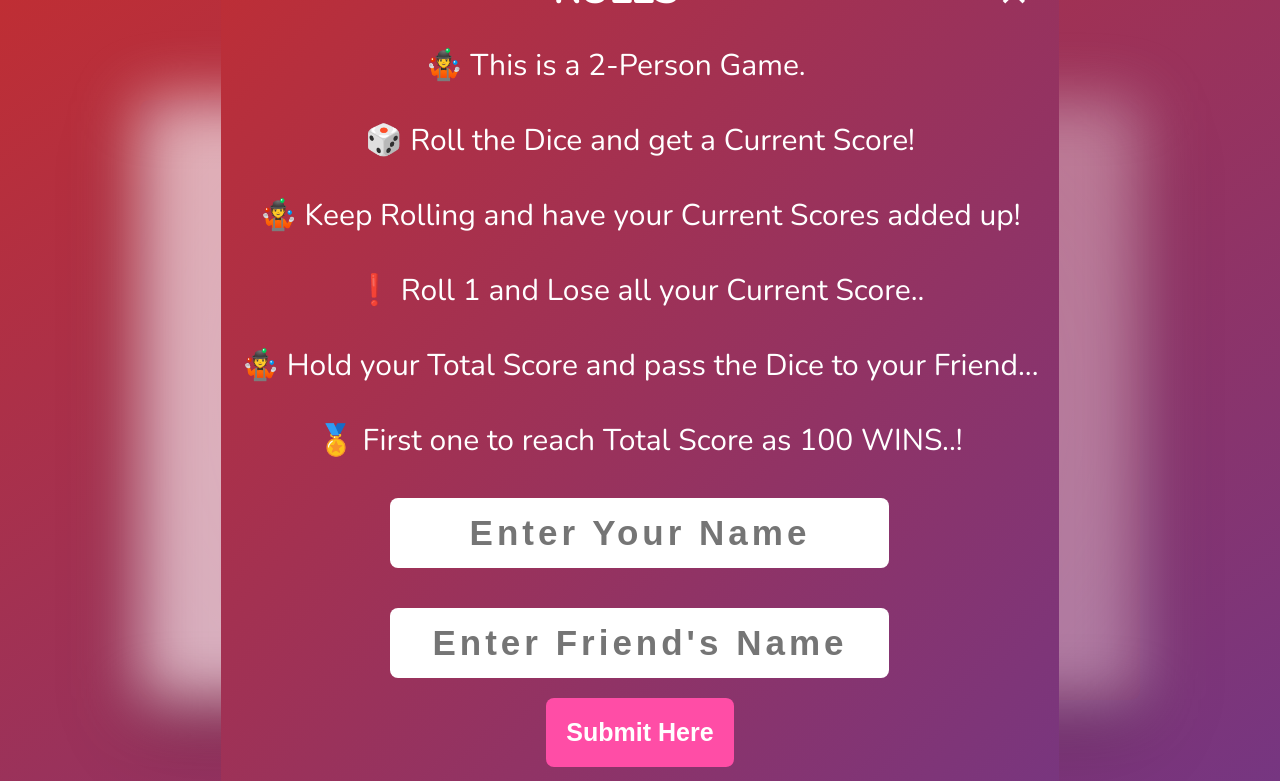
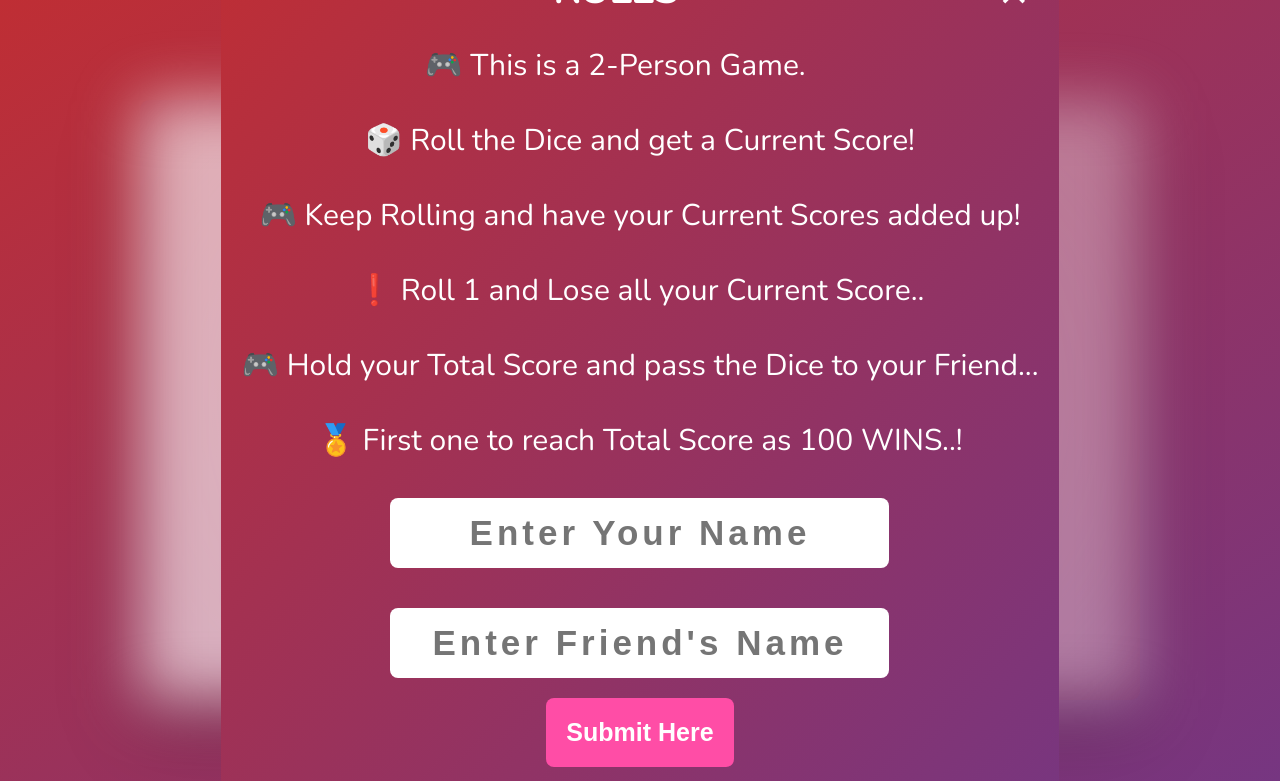
Before and after one commit to rishabh-live/the-Pig-Game, a plain HTML site: page index.html in a window 1280 px wide. Both pictures are taken after a click on the button "▶️ START GAME". Shown: the top 781 px of the page. Drawn offline with nearby package versions, Linux system fonts and the light colour scheme.

Commit message:
Update index.html

```diff
--- a/index.html
+++ b/index.html
@@ -23,11 +23,11 @@
             </div>
           </div>
           <div class="instructions">
-            <p>🤹 This is a 2-Person Game.</p>
+            <p>🎮 This is a 2-Person Game.</p>
             <p>🎲 Roll the Dice and get a Current Score!</p>
-            <p>🤹 Keep Rolling and have your Current Scores added up!</p>
+            <p>🎮 Keep Rolling and have your Current Scores added up!</p>
             <p>❗️ Roll 1 and Lose all your Current Score..</p>
-            <p>🤹 Hold your Total Score and pass the Dice to your Friend...</p>
+            <p>🎮 Hold your Total Score and pass the Dice to your Friend...</p>
             <p>🏅 First one to reach Total Score as 100 WINS..!</p>
           </div>
 
```
